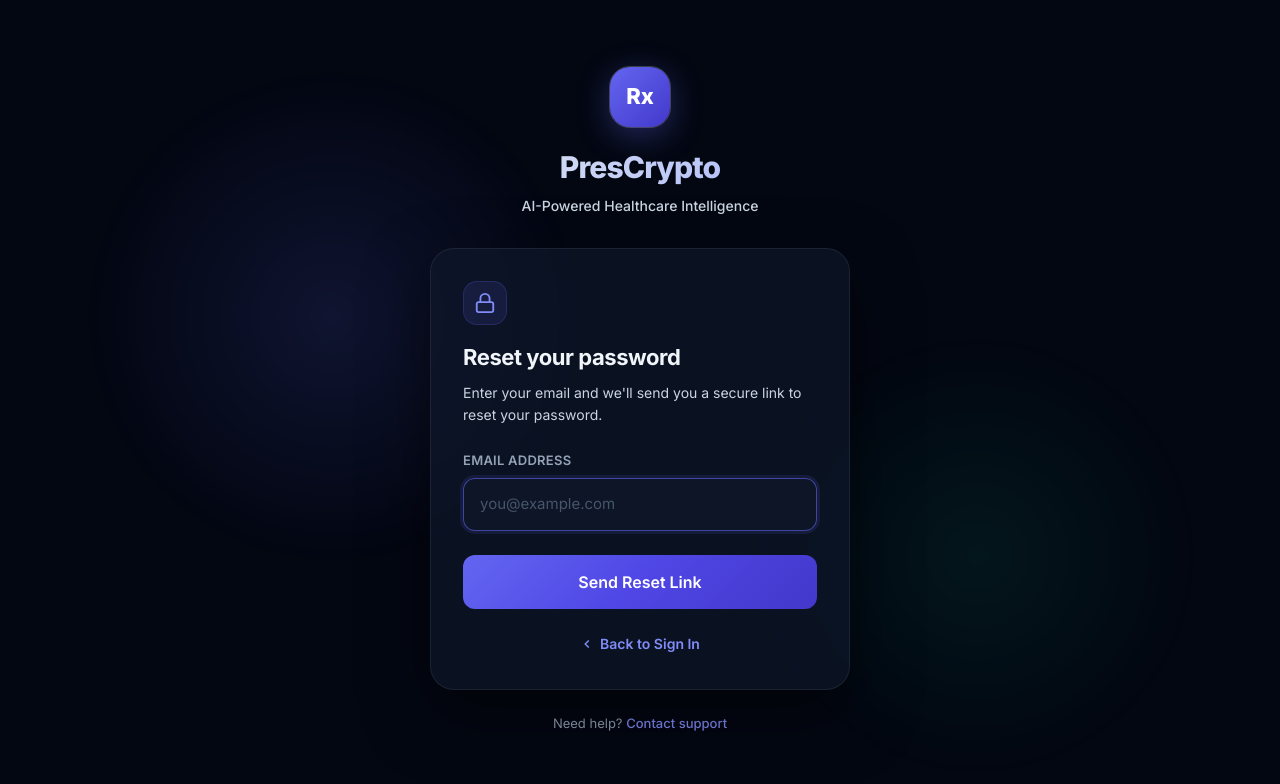
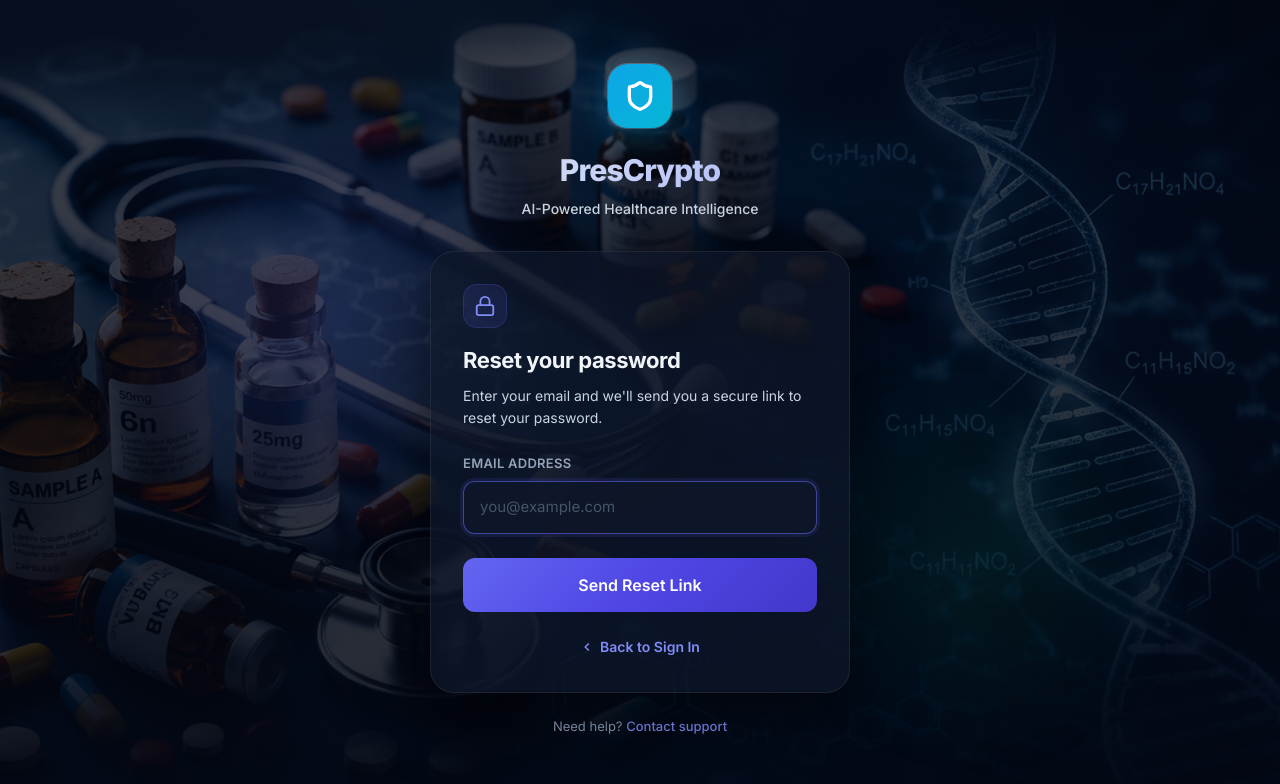
Before and after one commit to roshan-prasad1104/HEALTH-CARE-, a React (Vite) app in the folder frontend/: page /forgot-password in a window 1280 px wide. Shown: the top 784 px of the page. Built offline with nearby package versions, Linux system fonts and the light colour scheme.

Commit message:
style: unify brand logo and background for auth pages

```diff
--- a/frontend/src/pages/ForgotPassword.jsx
+++ b/frontend/src/pages/ForgotPassword.jsx
@@ -1,5 +1,6 @@
 import { useState } from 'react';
 import { Link } from 'react-router-dom';
+import { Shield } from 'lucide-react';
 
 export default function ForgotPassword() {
   const [email, setEmail] = useState('');
@@ -43,7 +44,7 @@ export default function ForgotPassword() {
   };
 
   return (
-    <div style={{ minHeight: '100vh', background: '#030712', display: 'flex', alignItems: 'center', justifyContent: 'center', padding: '1.5rem', position: 'relative', overflow: 'hidden', fontFamily: "'Inter', system-ui, sans-serif" }}>
+    <div style={{ minHeight: '100vh', background: 'linear-gradient(to bottom, rgba(3, 7, 18, 0.75) 0%, rgba(3, 7, 18, 0.85) 100%), url(/background.png)', backgroundSize: 'cover', backgroundAttachment: 'fixed', backgroundPosition: 'top center', backgroundRepeat: 'no-repeat', display: 'flex', alignItems: 'center', justifyContent: 'center', padding: '1.5rem', position: 'relative', overflow: 'hidden', fontFamily: "'Inter', system-ui, sans-serif" }}>
 
       {/* Orbs */}
       <div style={{ position: 'absolute', inset: 0, overflow: 'hidden', pointerEvents: 'none' }}>
@@ -77,8 +78,8 @@ export default function ForgotPassword() {
 
         {/* Brand */}
         <div style={{ textAlign: 'center', marginBottom: '2rem' }}>
-          <div style={{ display: 'inline-flex', alignItems: 'center', justifyContent: 'center', width: 60, height: 60, background: 'linear-gradient(135deg, #6366f1 0%, #4338ca 100%)', borderRadius: '1.25rem', marginBottom: '1.125rem', boxShadow: '0 8px 32px rgba(99,102,241,0.35)', position: 'relative' }}>
-            <span style={{ color: 'white', fontSize: '1.375rem', fontWeight: 800 }}>Rx</span>
+          <div style={{ display: 'inline-flex', alignItems: 'center', justifyContent: 'center', width: 64, height: 64, background: 'linear-gradient(135deg, #0ea5e9 0%, #06b6d4 100%)', borderRadius: '1.25rem', marginBottom: '1.25rem', boxShadow: '0 8px 32px rgba(14, 165, 233, 0.35)', position: 'relative' }}>
+            <Shield size={32} color="white" strokeWidth={2.5} />
             <div style={{ position: 'absolute', inset: -1, borderRadius: '1.3rem', border: '1px solid rgba(255,255,255,0.2)', pointerEvents: 'none' }} />
           </div>
           <h1 style={{ fontSize: '1.875rem', fontWeight: 800, letterSpacing: '-0.03em', margin: '0 0 0.3rem', background: 'linear-gradient(135deg, #e2e8f0 0%, #a5b4fc 100%)', WebkitBackgroundClip: 'text', WebkitTextFillColor: 'transparent', backgroundClip: 'text' }}>
--- a/frontend/src/pages/Signup.jsx
+++ b/frontend/src/pages/Signup.jsx
@@ -1,6 +1,7 @@
 import { useState } from 'react';
 import { useDispatch } from 'react-redux';
 import { useNavigate, Link } from 'react-router-dom';
+import { Shield } from 'lucide-react';
 import { loginSuccess } from '../store/authSlice';
 
 const roles = [
@@ -93,7 +94,7 @@ export default function Signup() {
   };
 
   return (
-    <div style={{ minHeight: '100vh', background: '#030712', display: 'flex', alignItems: 'center', justifyContent: 'center', padding: '1.5rem', position: 'relative', overflow: 'hidden', fontFamily: "'Inter', system-ui, sans-serif" }}>
+    <div style={{ minHeight: '100vh', background: 'linear-gradient(to bottom, rgba(3, 7, 18, 0.75) 0%, rgba(3, 7, 18, 0.85) 100%), url(/background.png)', backgroundSize: 'cover', backgroundAttachment: 'fixed', backgroundPosition: 'top center', backgroundRepeat: 'no-repeat', display: 'flex', alignItems: 'center', justifyContent: 'center', padding: '1.5rem', position: 'relative', overflow: 'hidden', fontFamily: "'Inter', system-ui, sans-serif" }}>
 
       {/* Background orbs */}
       <div style={{ position: 'absolute', inset: 0, overflow: 'hidden', pointerEvents: 'none' }}>
@@ -134,8 +135,8 @@ export default function Signup() {
 
         {/* Brand */}
         <div style={{ textAlign: 'center', marginBottom: '1.75rem' }}>
-          <div style={{ display: 'inline-flex', alignItems: 'center', justifyContent: 'center', width: 60, height: 60, background: 'linear-gradient(135deg, #6366f1 0%, #4338ca 100%)', borderRadius: '1.25rem', marginBottom: '1.125rem', boxShadow: '0 8px 32px rgba(99,102,241,0.35)', position: 'relative' }}>
-            <span style={{ color: 'white', fontSize: '1.4rem', fontWeight: 800 }}>Rx</span>
+          <div style={{ display: 'inline-flex', alignItems: 'center', justifyContent: 'center', width: 64, height: 64, background: 'linear-gradient(135deg, #0ea5e9 0%, #06b6d4 100%)', borderRadius: '1.25rem', marginBottom: '1.25rem', boxShadow: '0 8px 32px rgba(14, 165, 233, 0.35)', position: 'relative' }}>
+            <Shield size={32} color="white" strokeWidth={2.5} />
             <div style={{ position: 'absolute', inset: -1, borderRadius: '1.3rem', border: '1px solid rgba(255,255,255,0.2)', pointerEvents: 'none' }} />
           </div>
           <h1 style={{ fontSize: '1.875rem', fontWeight: 800, letterSpacing: '-0.03em', margin: '0 0 0.3rem', background: 'linear-gradient(135deg, #e2e8f0 0%, #a5b4fc 100%)', WebkitBackgroundClip: 'text', WebkitTextFillColor: 'transparent', backgroundClip: 'text' }}>
```
